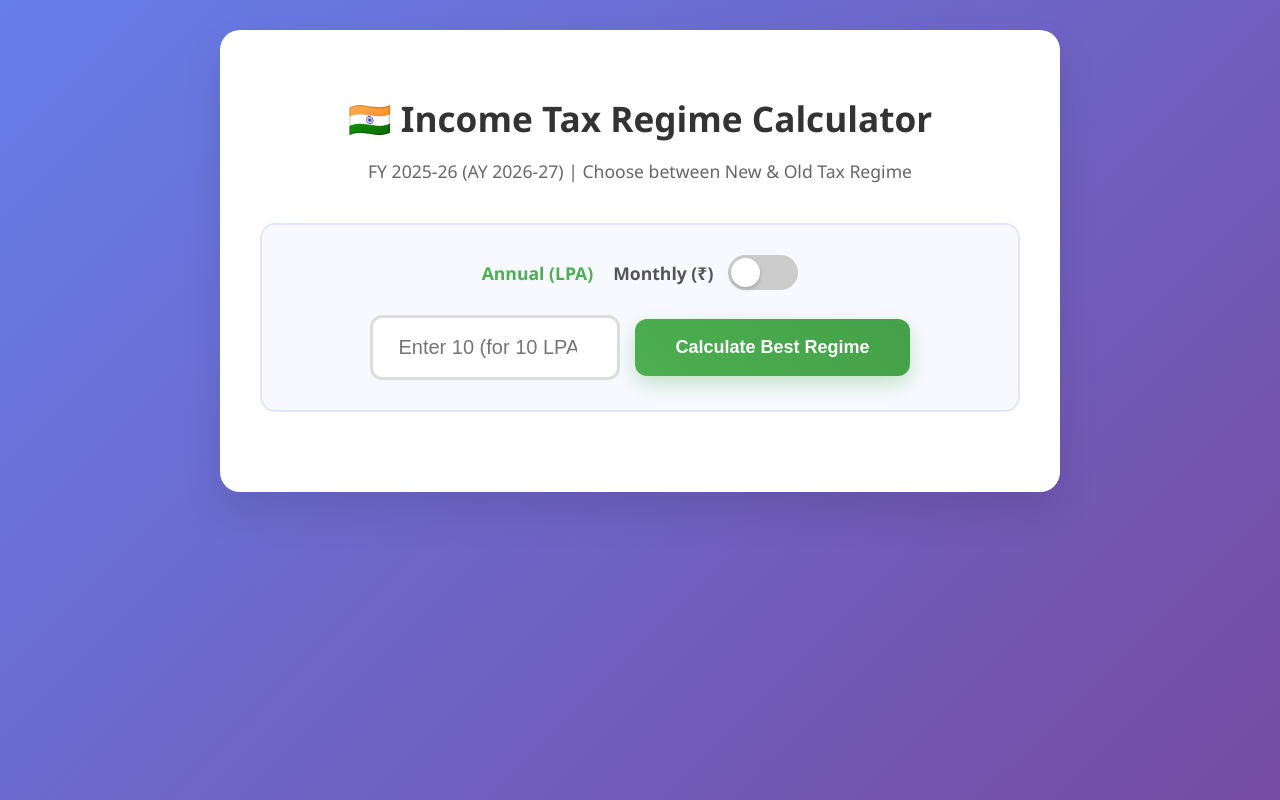
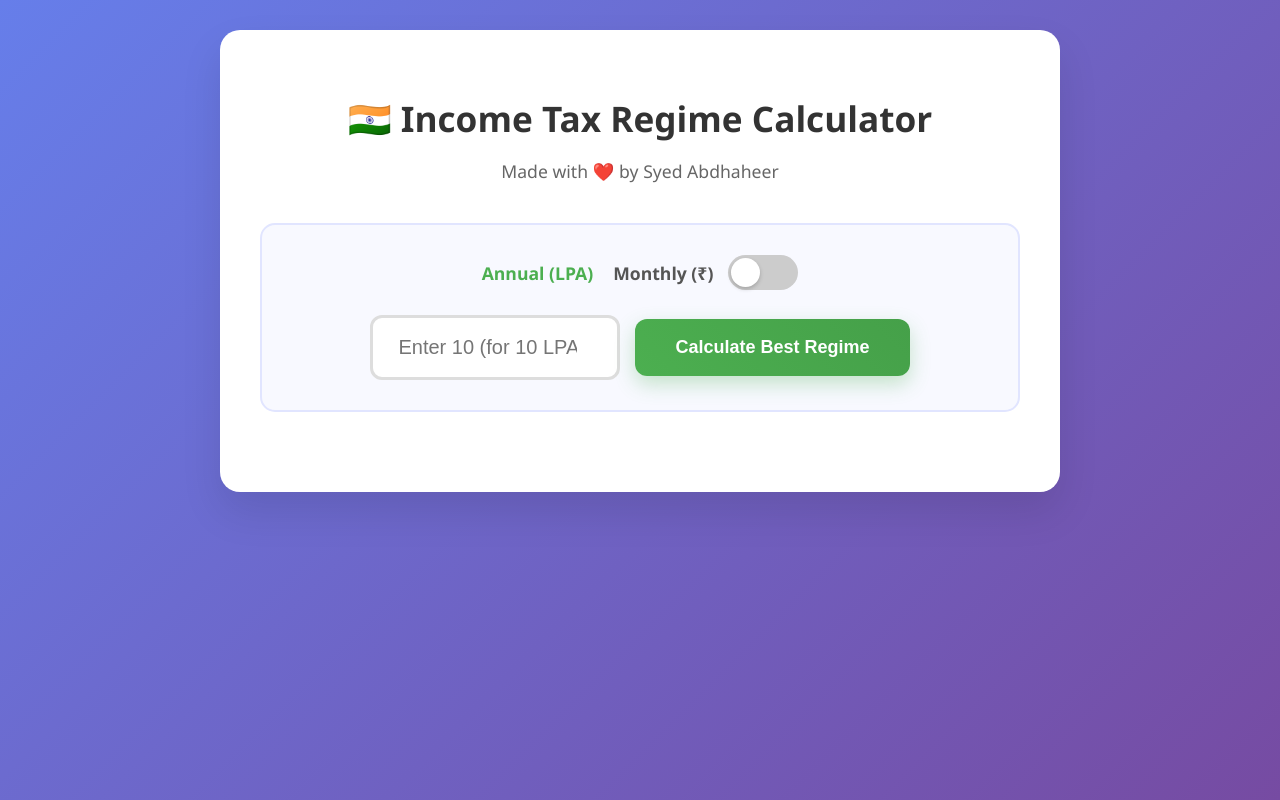
Before and after one commit to SyedAbdhaheer73/Income-Tax-Regime-Comparator, a plain HTML site: page index.html in a window 1280 px wide. Drawn offline with Linux system fonts and the light colour scheme.

Commit message:
Modify subtitle in index.html
Updated subtitle to include creator's name.

```diff
--- a/index.html
+++ b/index.html
@@ -237,7 +237,7 @@
 <body>
     <div class="container">
         <h1>🇮🇳 Income Tax Regime Calculator</h1>
-        <p class="subtitle">FY 2025-26 (AY 2026-27) | Choose between New & Old Tax Regime</p>
+        <p class="subtitle">Made with ❤️ by Syed Abdhaheer</p>
 
         <div class="input-section">
             <div class="toggle-container">
```
